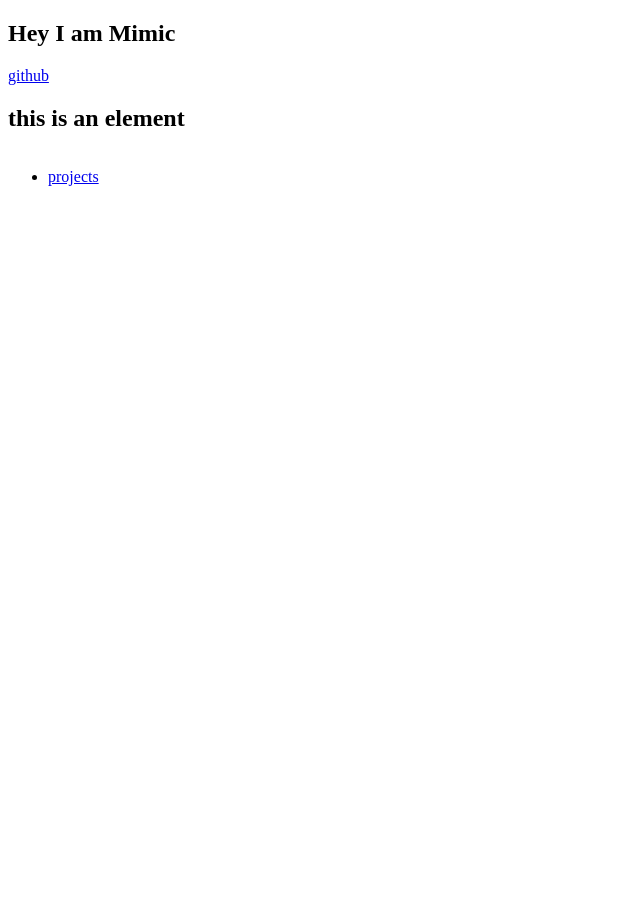
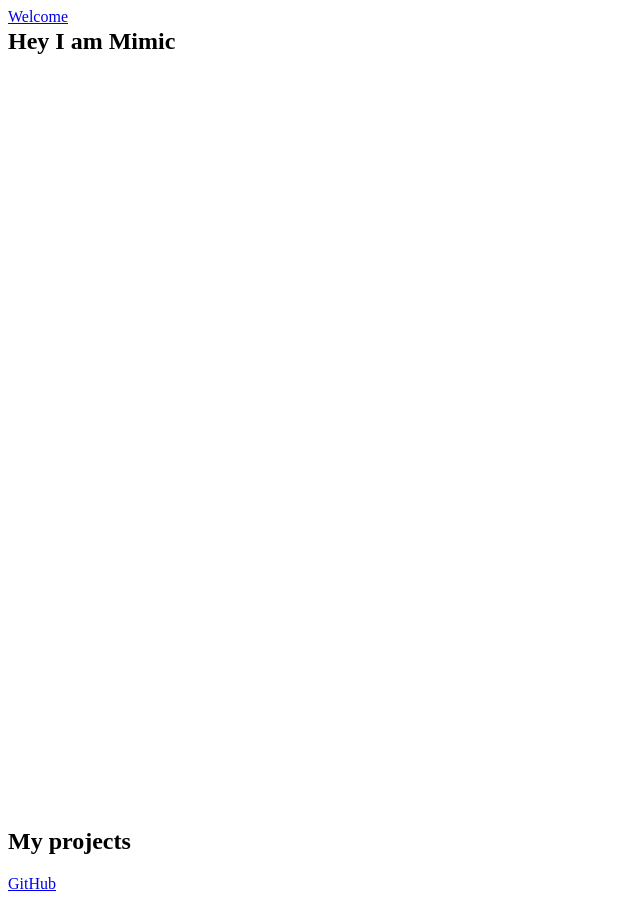
Before and after one commit to saikatgpae/saikat_trevor, a plain HTML site: page index.html in a window 1280 px wide. Shown: the whole page, without its empty margins (0-640 px from the left). Before the commit the page ends 800 px from the top, so only its background shows below. Drawn offline with Linux system fonts and the light colour scheme.

Commit message:
completed all tsks & passed all 12 tests

```diff
--- a/css/style.css
+++ b/css/style.css
@@ -1,14 +1,8 @@
-@media (max-width: 28.75em) {
-    .welcome-section {
+#navbar {
+  position: fixed;
+}
 
-      text-align: center;
-    }
-  }
-
-  .welcome-section {
-    height: 100vh;
-  }
-
-  .nav{
-    position: fixed;
-  }
+#welcome-section {
+  display: flex;
+  height: 100vh;
+}
--- a/index.html
+++ b/index.html
@@ -4,25 +4,34 @@
     <meta charset="UTF-8">
     <title>Fork Me! FCC: Test Suite Template</title>
     <link rel="stylesheet" href="css/style.css">
+    <style>
+      @media only screen and (max-width: 600px) {
+        body {
+          background-color: rgb(167, 75, 75);
+        }
+      }
+  </style>
   </head>
 
   <body>
     <script src="https://cdn.freecodecamp.org/testable-projects-fcc/v1/bundle.js"></script>
-      <section id="welcome-section">
-        <h1>Hey I am Mimic</h1>
-        <a href="https://github.com/saikatgpae/saikat_trevor" id="profile-link">github</a>
-      </section>
-      <section id="projects">
-        <h1 class="project-tile">this is an element</h1>
-        <a href="https://en.wikipedia.org/wiki/Wikipedia"></a>
-      </section>
-      <nav id="navbar" class="nav">
-        <ul>
-          <li>
-            <a href="#projects">projects</a>
-          </li>
-        </ul>
-      </nav>
+
+     <!-- Project starts -->
+    <nav id="navbar">
+          <a href="#welcome-section">Welcome</a>
+    </nav>
+
+    <section id="welcome-section">
+      <h1>Hey I am Mimic</h1>
+    </section>
+
+    <section id="projects">
+      <h1 class="project-tile">My projects</h1>
+      <a href="https://www.microverse.org" ></a>
+      <a id="profile-link" href="https://github.com/freecodecamp" target="_blank">GitHub</a>
+    </section>
+
+    <!-- Project Complete -->
 
     <script  src="js/index.js"></script>
   </body>
```
